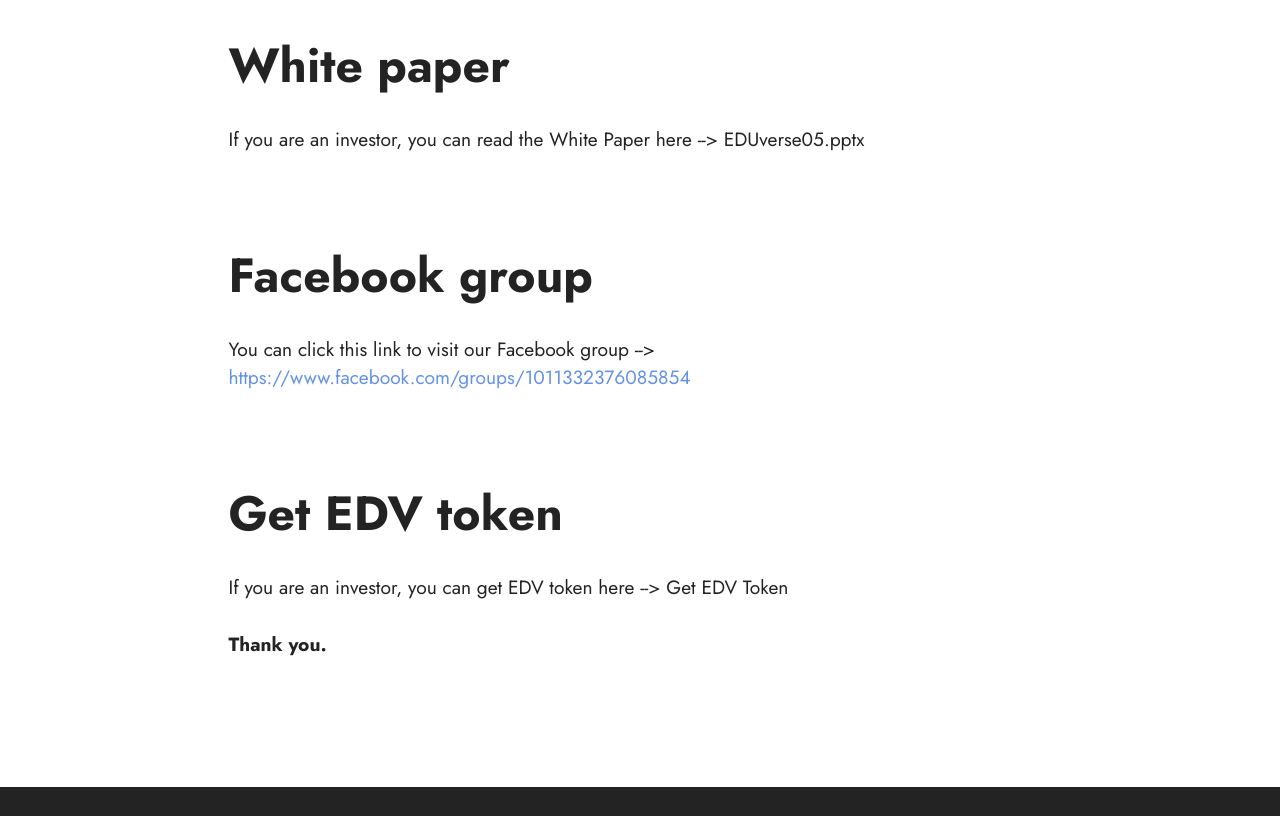
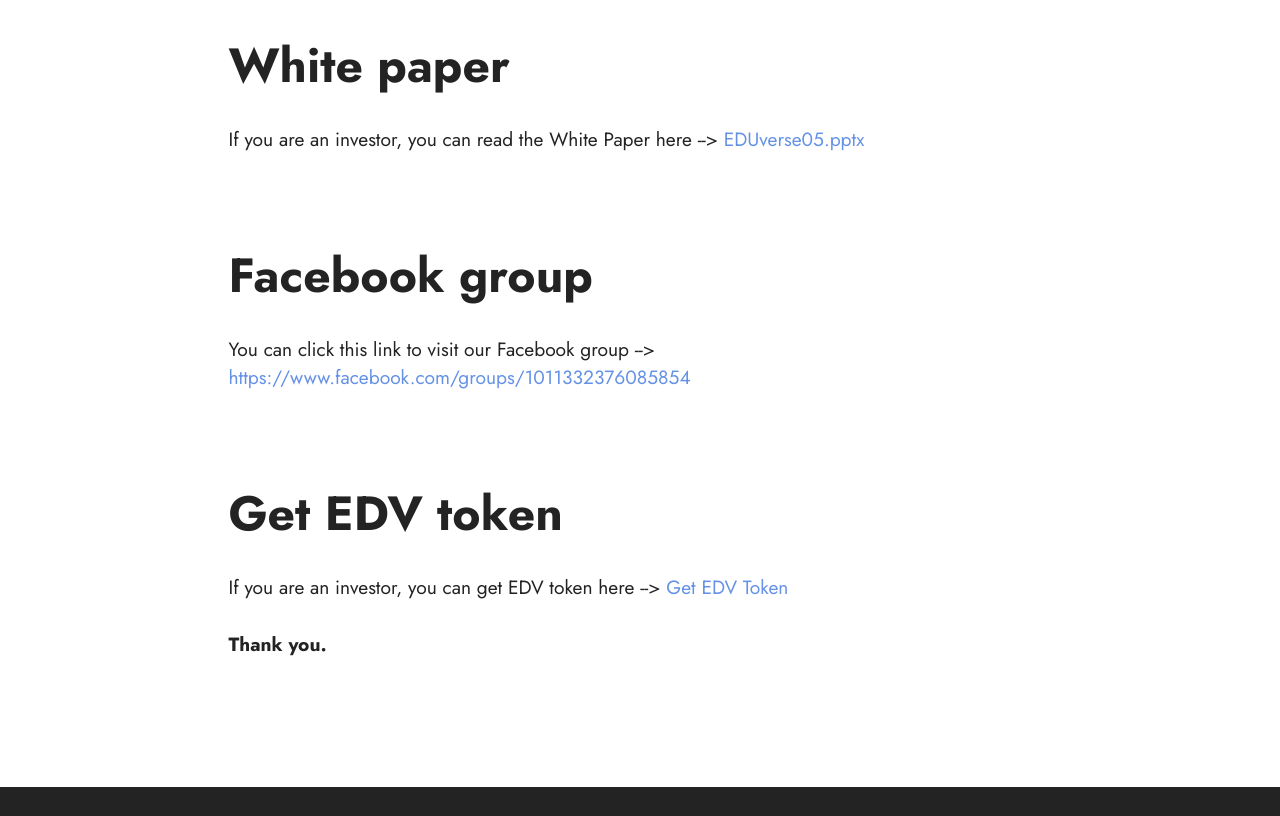
Before and after one commit to bombomstory/EDaVerse, a plain HTML site: page index.html in a window 1280 px wide. Shown: the part 1560-2376 px from the top of the page. Drawn offline with Linux system fonts and the light colour scheme.

Commit message:
The second update project

```diff
--- a/index.html
+++ b/index.html
@@ -115,7 +115,7 @@
         <div class="row justify-content-center">
             <div class="title col-12 col-md-9">
                 <h3 class="mbr-section-title mbr-fonts-style align-center mb-4 display-2"><strong>White paper</strong></h3>
-                <h4 class="mbr-section-subtitle align-center mbr-fonts-style mb-4 display-7">If you are an investor, you can read the White Paper here --&gt; EDUverse05.pptx</h4>
+                <h4 class="mbr-section-subtitle align-center mbr-fonts-style mb-4 display-7">If you are an investor, you can read the White Paper here --&gt; <a href="https://meta-edu.io/EDUverse05.pptx" class="text-primary" target="_blank">EDUverse05.pptx</a></h4>
 
             </div>
         </div>
@@ -141,7 +141,7 @@
         <div class="row justify-content-center">
             <div class="title col-12 col-md-9">
                 <h3 class="mbr-section-title mbr-fonts-style align-center mb-4 display-2"><strong>Get EDV token</strong></h3>
-                <h4 class="mbr-section-subtitle align-center mbr-fonts-style mb-4 display-7">If you are an investor, you can get EDV token here --&gt; Get EDV Token<br><br><strong>Thank you.</strong></h4>
+                <h4 class="mbr-section-subtitle align-center mbr-fonts-style mb-4 display-7">If you are an investor, you can get EDV token here --&gt; <a href="https://meta-edu.io/index2.html" class="text-primary" target="_blank">Get EDV Token</a><br><br><strong>Thank you.</strong></h4>
 
             </div>
         </div>
```
